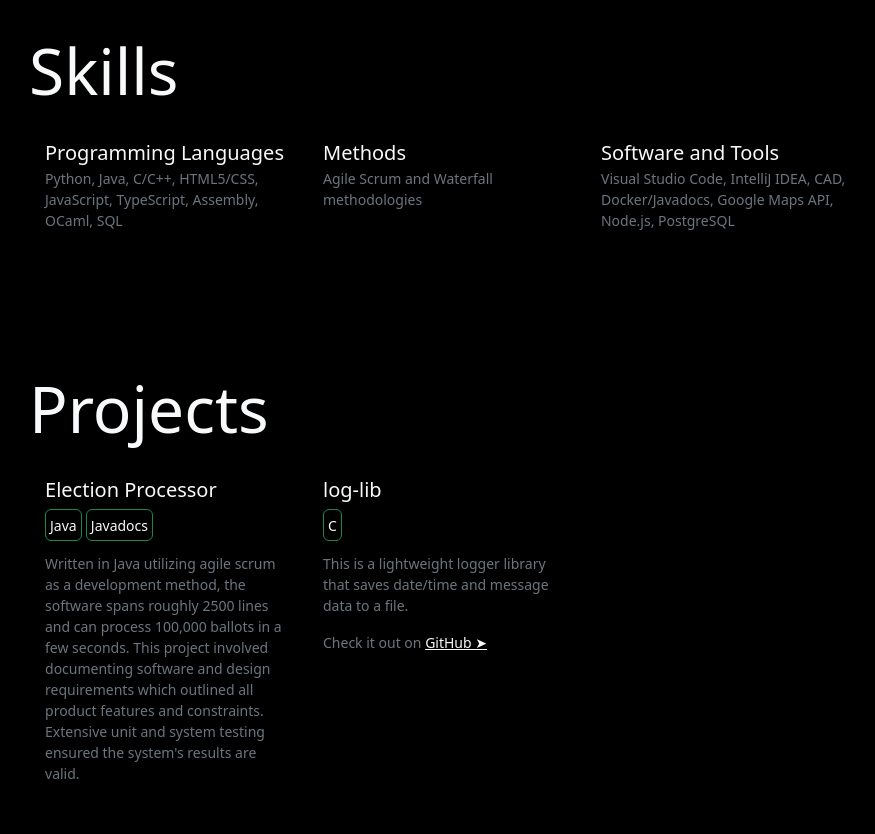
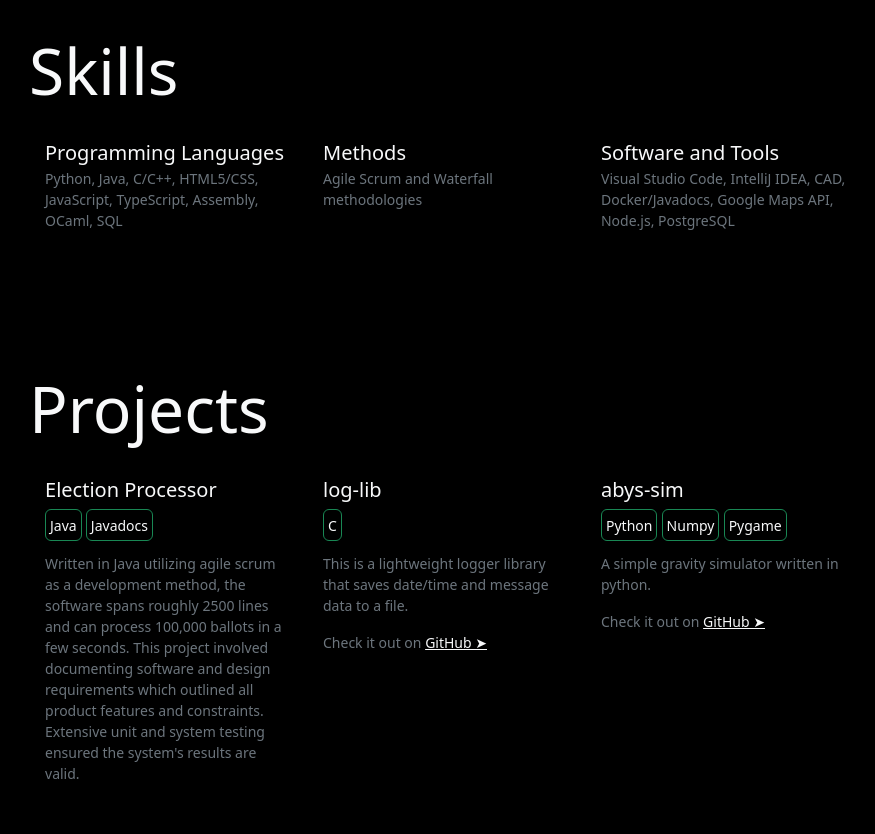
Before and after one commit to lmskarpness/lmskarpness.github.io, a website: page index.html in a window 1280 px wide. Shown: the part 1784-2618 px from the top of the page, without its empty margins (354-1229 px from the left). Drawn offline with Linux system fonts and the light colour scheme; files whose address does not match are found by name.

Commit message:
added abys-sim project

```diff
--- a/index.html
+++ b/index.html
@@ -190,8 +190,16 @@
                                             </div>
                                             <div class="col-lg-4">
                                                 <div class="p-1">
-                                                    <div class="lead text-light"></div>
-                                                    <p class="text-secondary"><small></small></p>
+                                                    <div class="lead text-light">abys-sim</div>
+                                                    <p class="text-light mt-2">
+                                                        <span class="border rounded border-1 border-success p-1 bg-transparent"><small>Python</small></span>
+                                                        <span class="border rounded border-1 border-success p-1 bg-transparent"><small>Numpy</small></span>
+                                                        <span class="border rounded border-1 border-success p-1 bg-transparent"><small>Pygame</small></span>
+                                                    </p>
+                                                    <p class="small text-secondary">
+                                                        A simple gravity simulator written in python.
+                                                    </p>
+                                                    <p class="small text-secondary">Check it out on <a class="link-light" href="https://github.com/lmskarpness/abys-sim">GitHub &#10148;</a></p>
                                                 </div>
                                             </div>
                                         </div>
```
